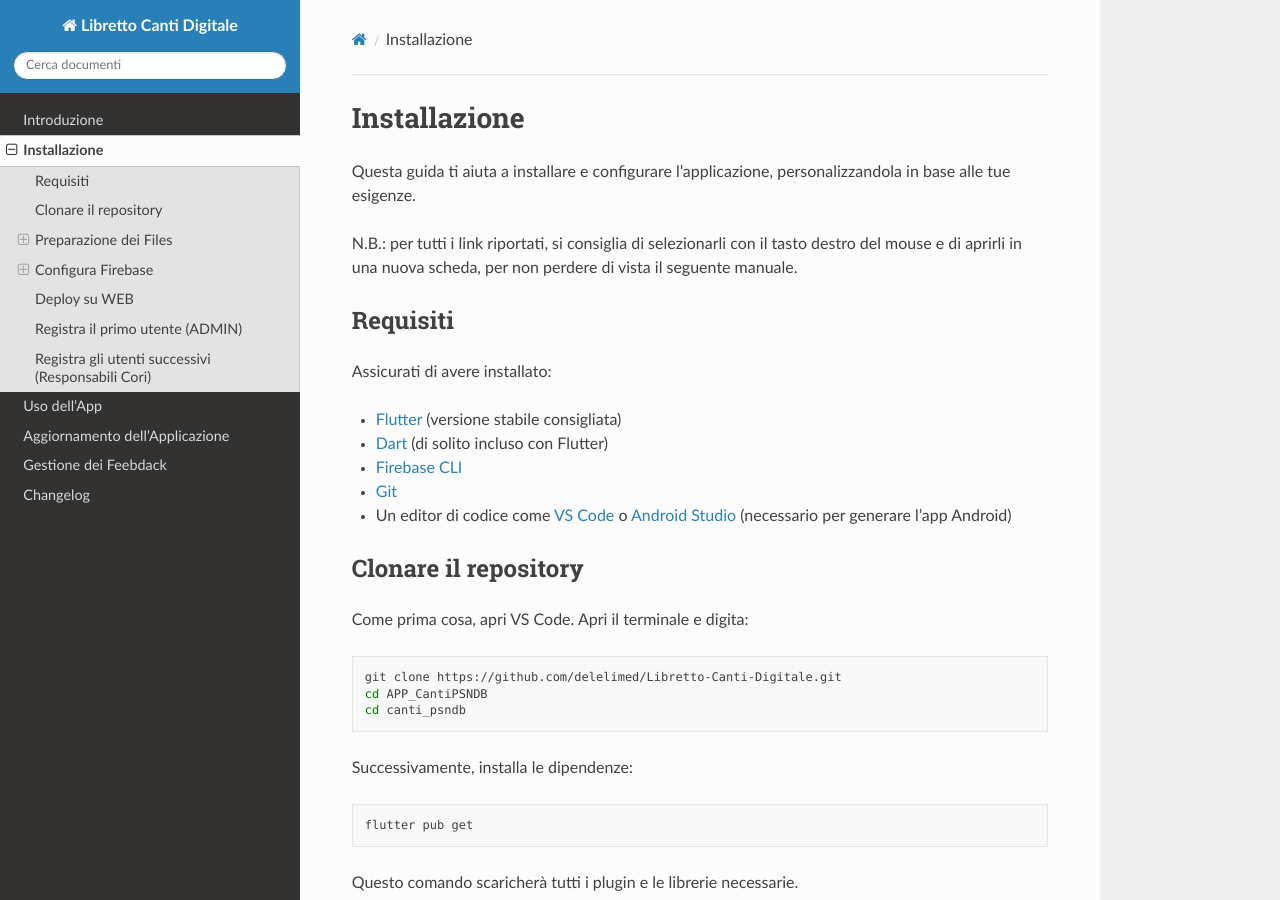
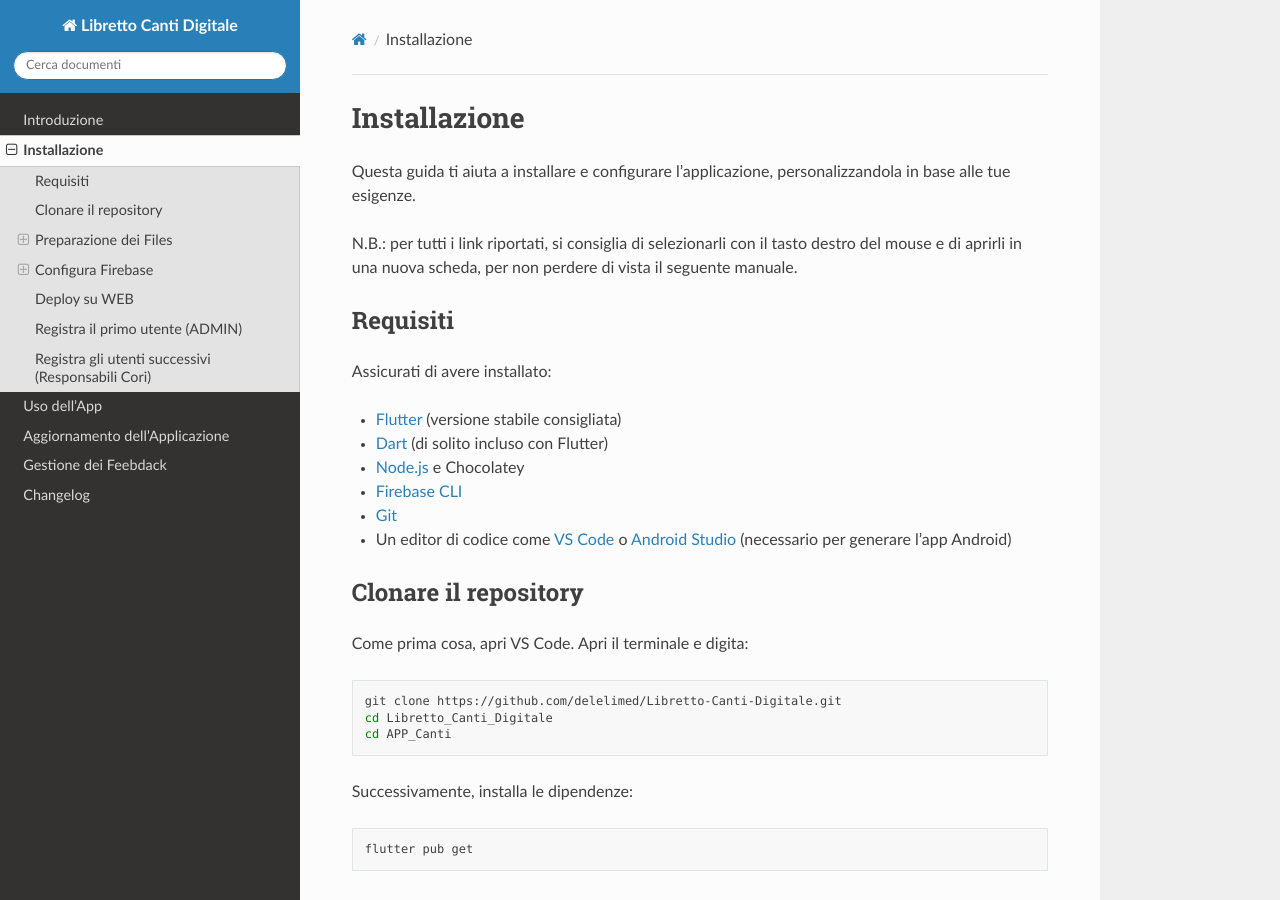
Before and after one commit to delelimed/Libretto_Canti_Digitale, a Sphinx documentation site: the page built from docs/installazione.md, in a window 1280 px wide and 900 px high. Built offline with Sphinx 7.4.7 and the Read the Docs theme 3.1.0, drawn with Linux system fonts in a browser that asks for light colours.

Commit message:
Update installazione.md

````diff
--- a/docs/installazione.md
+++ b/docs/installazione.md
@@ -10,6 +10,7 @@ Assicurati di avere installato:
 
 - [Flutter](https://flutter.dev/docs/get-started/install) (versione stabile consigliata)
 - [Dart](https://dart.dev/get-dart) (di solito incluso con Flutter)
+- [Node.js](https://nodejs.org/en/download) e Chocolatey
 - [Firebase CLI](https://firebase.google.com/docs/cli)
 - [Git](https://git-scm.com/)
 - Un editor di codice come [VS Code](https://code.visualstudio.com/) o [Android Studio](https://developer.android.com/studio) (necessario per generare l'app Android)
@@ -20,8 +21,8 @@ Apri il terminale e digita:
 
 ```bash
 git clone https://github.com/delelimed/Libretto-Canti-Digitale.git
-cd APP_CantiPSNDB
-cd canti_psndb
+cd Libretto_Canti_Digitale
+cd APP_Canti
 ```
 
 Successivamente, installa le dipendenze:
````
